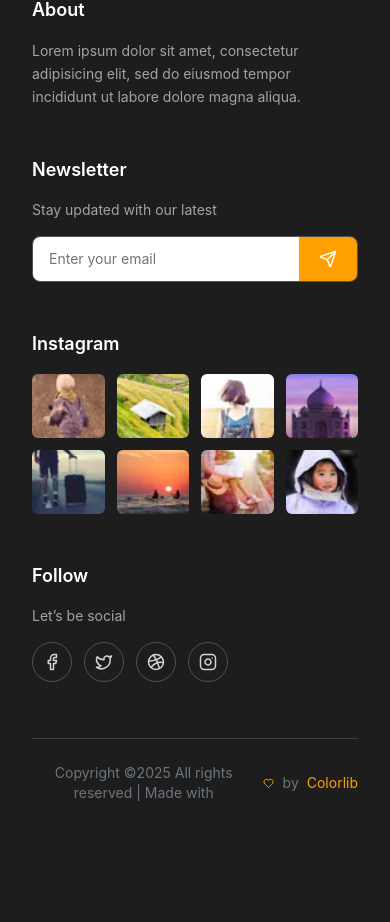
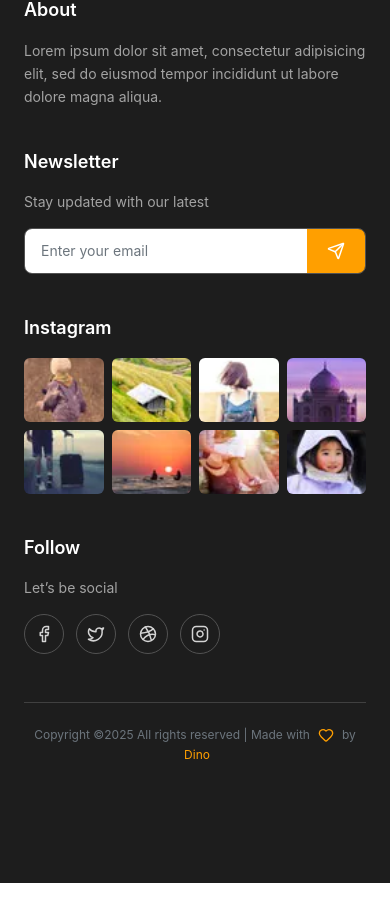
Before and after one commit to DuyPhatpeo/ecommerce, a React (Vite) app: page /checkout in a window 390 px wide. Shown: the part 2951-3873 px from the top of the page. After the commit the page ends 3834 px from the top, so only its background shows below. Built offline with nearby package versions, Linux system fonts and the light colour scheme; data requests are answered from the project's data file.

Commit message:
update style

```diff
--- a/src/components/general/Footer.tsx
+++ b/src/components/general/Footer.tsx
@@ -7,7 +7,7 @@ import {
   Send,
   Heart,
 } from "lucide-react";
-import Button from "../ui/Button"; // ✅ import Button
+import Button from "../ui/Button";
 
 const Footer: React.FC = () => {
   const instaImages = [
@@ -22,13 +22,12 @@ const Footer: React.FC = () => {
   ];
 
   return (
-    <footer className="bg-[#1d1d1d] text-gray-300 py-30 px-8 sm:px-12 md:px-20">
-      <div className="max-w-7xl mx-auto grid md:grid-cols-4 gap-12">
+    <footer className="bg-[#1d1d1d] text-gray-300 py-30 px-6 sm:px-10 md:px-20">
+      {/* Top Grid Section */}
+      <div className="max-w-7xl mx-auto grid grid-cols-1 sm:grid-cols-2 md:grid-cols-4 gap-10 md:gap-12">
         {/* About Us */}
         <div>
-          <h3 className="text-white font-semibold text-lg mb-4 flex items-center gap-2">
-            About
-          </h3>
+          <h3 className="text-white font-semibold text-lg mb-4">About</h3>
           <p className="text-sm leading-relaxed text-gray-400">
             Lorem ipsum dolor sit amet, consectetur adipisicing elit, sed do
             eiusmod tempor incididunt ut labore dolore magna aliqua.
@@ -37,9 +36,7 @@ const Footer: React.FC = () => {
 
         {/* Newsletter */}
         <div>
-          <h3 className="text-white font-semibold text-lg mb-4 flex items-center gap-2">
-            Newsletter
-          </h3>
+          <h3 className="text-white font-semibold text-lg mb-4">Newsletter</h3>
           <p className="text-sm text-gray-400 mb-4">
             Stay updated with our latest
           </p>
@@ -59,16 +56,14 @@ const Footer: React.FC = () => {
 
         {/* Instagram Feed */}
         <div>
-          <h3 className="text-white font-semibold text-lg mb-4 flex items-center gap-2">
-            Instagram
-          </h3>
-          <div className="grid grid-cols-4 gap-3">
+          <h3 className="text-white font-semibold text-lg mb-4">Instagram</h3>
+          <div className="grid grid-cols-4 sm:grid-cols-6 md:grid-cols-4 gap-2 sm:gap-3">
             {instaImages.map((src, index) => (
               <img
                 key={index}
                 src={src}
                 alt={`insta-${index}`}
-                className="w-full h-16 object-cover rounded-md hover:scale-105 transition-transform duration-300"
+                className="w-full h-16 sm:h-20 object-cover rounded-md hover:scale-105 transition-transform duration-300"
               />
             ))}
           </div>
@@ -76,11 +71,9 @@ const Footer: React.FC = () => {
 
         {/* Follow Us */}
         <div>
-          <h3 className="text-white font-semibold text-lg mb-4 flex items-center gap-2">
-            Follow
-          </h3>
+          <h3 className="text-white font-semibold text-lg mb-4">Follow</h3>
           <p className="text-sm text-gray-400 mb-4">Let’s be social</p>
-          <div className="flex space-x-3">
+          <div className="flex flex-wrap gap-3">
             {[Facebook, Twitter, Dribbble, Instagram].map((Icon, i) => (
               <Button
                 key={i}
@@ -94,8 +87,8 @@ const Footer: React.FC = () => {
         </div>
       </div>
 
-      {/* Bottom Line */}
-      <div className="mt-14 text-center text-sm text-gray-500 border-t border-gray-700 pt-6 flex items-center justify-center gap-1">
+      {/* Bottom Line - Always one line */}
+      <div className="mt-12 text-center text-xs sm:text-sm text-gray-500 border-t border-gray-700 pt-6 flex flex-row items-center justify-center gap-1 flex-wrap sm:flex-nowrap whitespace-nowrap">
         <span>Copyright ©2025 All rights reserved | Made with</span>
         <Heart
           size={16}
@@ -104,7 +97,7 @@ const Footer: React.FC = () => {
         />
         <span>by</span>
         <a href="#" className="text-[#ff9f00] hover:underline ml-1">
-          Colorlib
+          Dino
         </a>
       </div>
     </footer>
```
